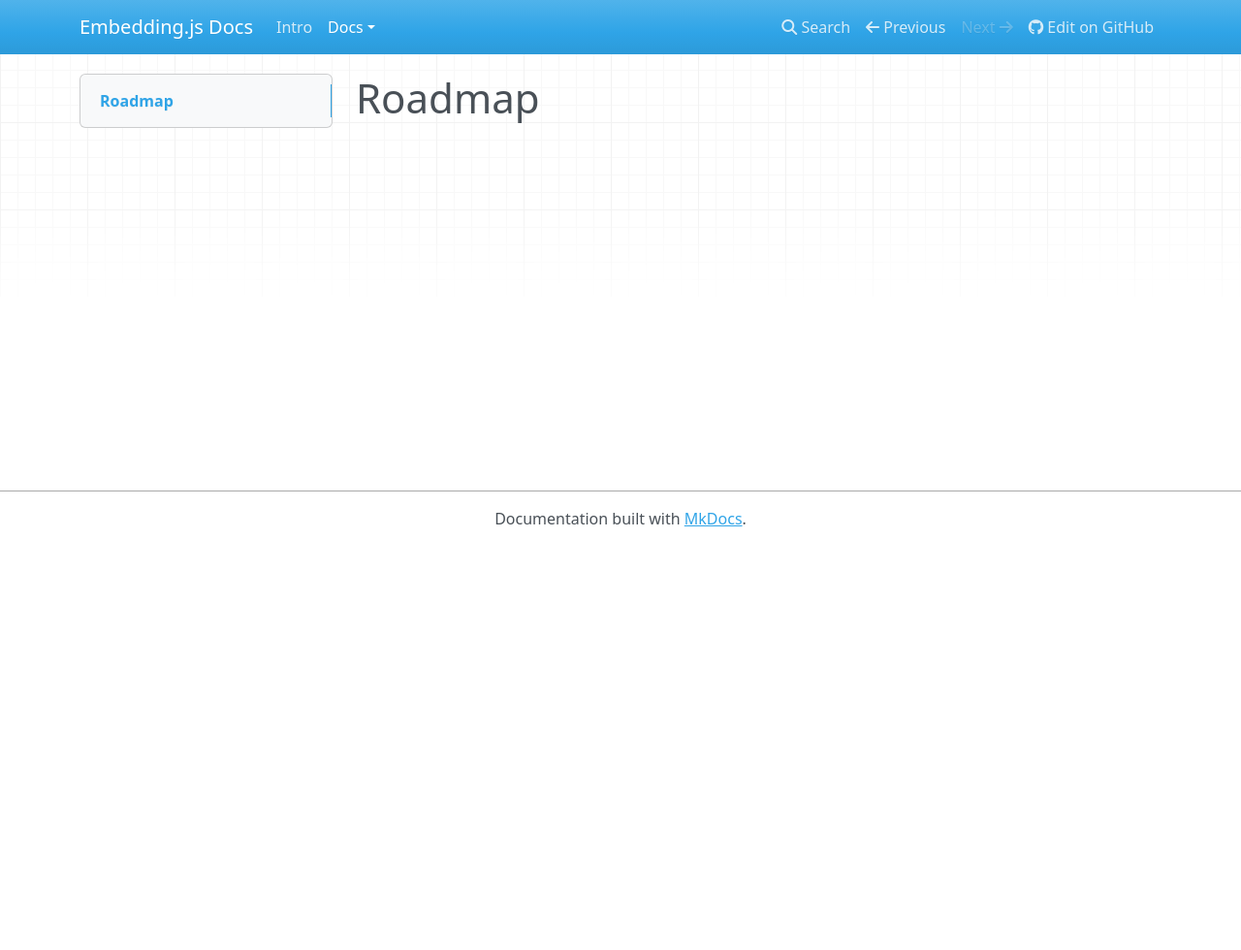
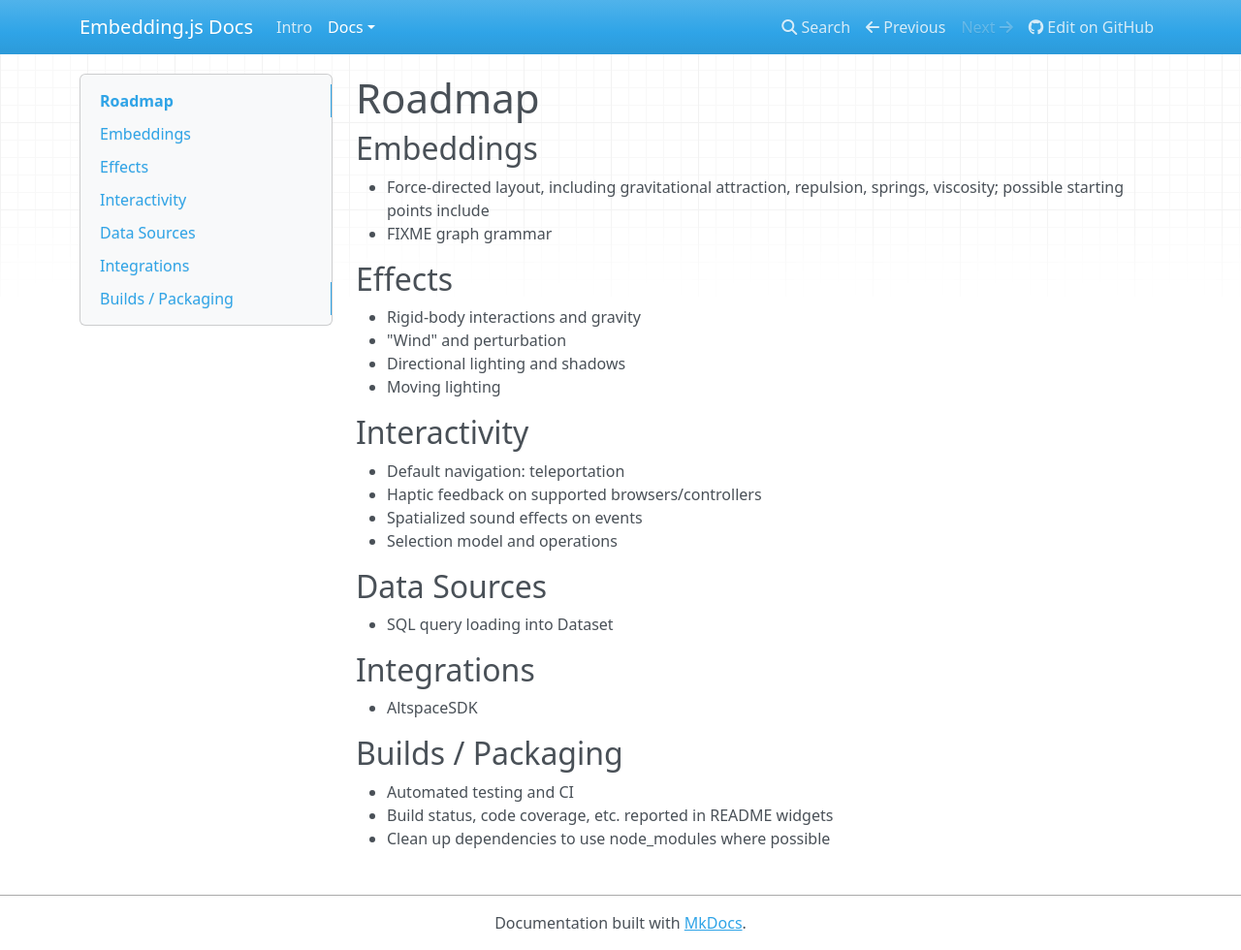
Before and after one commit to beaucronin/embedding, an MkDocs documentation site: the page built from docs_src/docs/roadmap.md, in a window 1280 px wide and 980 px high. Shown: the whole window at 97% size. Built offline with MkDocs 1.6.1, drawn with Linux system fonts in a browser that asks for light colours; nearby versions of some CDN libraries; old or Windows-style settings are respelled for this version of MkDocs.

Commit message:
Update and consolidate roadmap

```diff
--- a/docs_src/docs/roadmap.md
+++ b/docs_src/docs/roadmap.md
@@ -1 +1,33 @@
 # Roadmap
+
+## Embeddings
+
+- Force-directed layout, including gravitational attraction, repulsion, springs, viscosity; possible starting points include
+- FIXME graph grammar
+
+## Effects
+
+- Rigid-body interactions and gravity
+- "Wind" and perturbation
+- Directional lighting and shadows
+- Moving lighting
+
+## Interactivity
+- Default navigation: teleportation
+- Haptic feedback on supported browsers/controllers
+- Spatialized sound effects on events
+- Selection model and operations
+
+## Data Sources
+
+- SQL query loading into Dataset
+
+## Integrations
+
+- AltspaceSDK
+
+## Builds / Packaging
+
+- Automated testing and CI
+- Build status, code coverage, etc. reported in README widgets
+- Clean up dependencies to use node_modules where possible
```
Also changed, not shown: TODO.md (deleted, +0 -26 lines).
